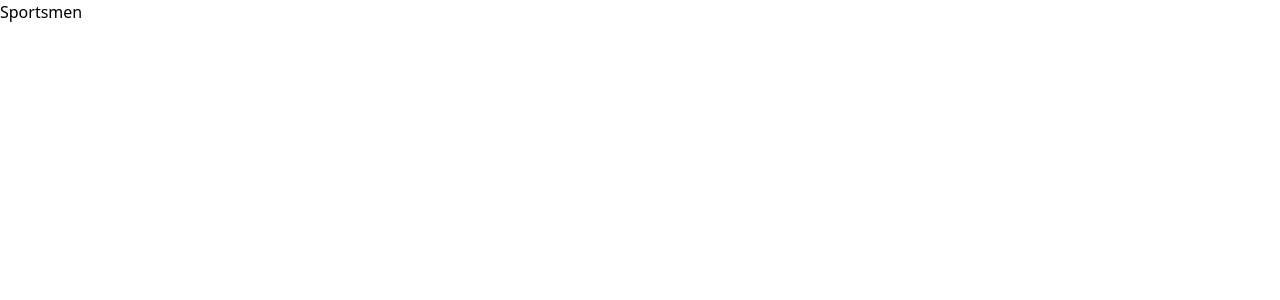
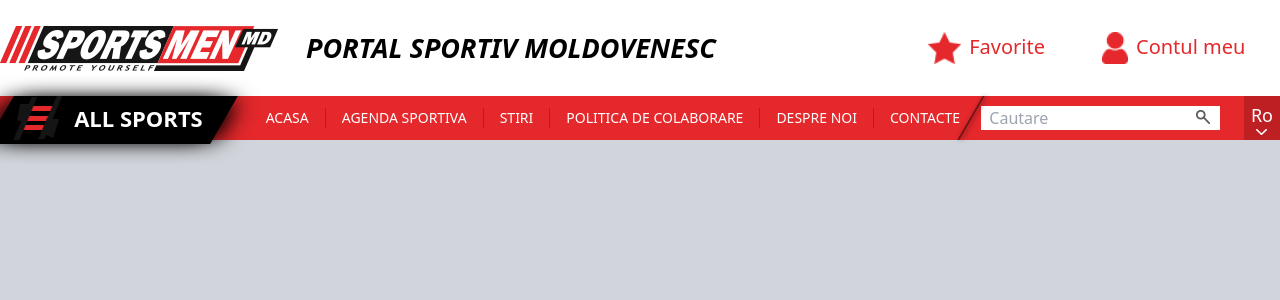
Before and after one commit to RaduAlexeev/sportsmen, a React (Create React App) app in the folder client/: page / in a window 1280 px wide. Shown: the top 300 px of the page. Built offline with nearby package versions, Linux system fonts and the light colour scheme.

Commit message:
add header

```diff
--- a/client/src/App.jsx
+++ b/client/src/App.jsx
@@ -1,9 +1,12 @@
 import React from "react";
+import Header from "./components/header/header";
+import SecondHeader from "./components/header/secondHeader";
 
 export default function App() {
   return (
-    <div>
-      <p>Sportsmen</p>
+    <div className="bg-gray-300 w-screen h-screen flex flex-col justify-start items-center ">
+      <Header />
+      <SecondHeader />
     </div>
   );
 }
--- /dev/null
+++ b/client/src/components/header/header.jsx
@@ -0,0 +1,27 @@
+import logo from "../../img/header/logo.png";
+import login from "../../img/header/login.png";
+import favorite from "../../img/header/favorite.png";
+
+export default function Header() {
+    return (
+        <div className="w-full flex justify-center items-center bg-white">
+            <div className="w-mainWidth h-24 flex justify-between items-center font-sans">
+                <div className="flex flex-row items-center justify-around">
+                    <img src={logo} alt="" />
+                    <h1 className="text-fontHeader uppercase italic font-bold ml-7">Portal sportiv moldovenesc</h1>
+                </div>
+                <div className="flex flex-row mr-8 w-80 item-center justify-between h-8 text-[20px] text-mainRed">
+                    <a className="flex flex-row" href="#" >
+                        <img className="mr-2" src={favorite} alt="image favorite" />
+                        <p>Favorite</p>
+                    </a>
+
+                    <a className="flex flex-row" href="#">
+                        <img className="mr-2" src={login} alt="image login" />
+                        <p className="w-28">Contul meu</p>
+                    </a>
+                </div>
+            </div>
+        </div>
+    );
+}
--- /dev/null
+++ b/client/src/components/header/secondHeader.jsx
@@ -0,0 +1,55 @@
+import menu from "../../img/second-header/menu.png";
+import shape from "../../img/second-header/shape.png";
+import search from "../../img/second-header/search.png";
+import vector from "../../img/second-header/vector.png";
+
+export default function SecondHeader() {
+    return (
+        <div className="w-full flex justify-center items-center h-11 bg-mainRed">
+            <div className="w-mainWidth h-full text-white flex flex-row justify-between items-center">
+                {/* for All Sports */}
+                <div className="w-56 h-12 mt-1 relative bg-black -skew-x-30 shadow-shadow-x-black ">
+                    <a className="flex flex-row items-center skew-x-30" href="#">
+                        <img className="ml-3" src={menu} alt="" />
+                        <p className="text-fontMenu font-bold ml-3 uppercase">All Sports</p>
+                    </a>
+                </div>
+
+                {/* for nav */}
+                <div className="ml-8">
+                    <ul className="flex flex-row space-x-4 uppercase text-sm">
+                        <li><a href="#">Acasa</a></li>
+                        <img src={shape} alt="|" />
+                        <li><a href="#">Agenda Sportiva</a></li>
+                        <img src={shape} alt="|" />
+                        <li><a href="#">Stiri</a></li>
+                        <img src={shape} alt="|" />
+                        <li><a href="#">Politica de colaborare</a></li>
+                        <img src={shape} alt="|" />
+                        <li><a href="#">Despre Noi</a></li>
+                        <img src={shape} alt="|" />
+                        <li><a href="#">Contacte</a></li>
+                    </ul>
+                </div>
+
+                {/* rectangle */}
+                <div className="w-0.5 h-full bg-black shadow-shadow-line -skew-x-30 opacity-50">
+                </div>
+
+                {/* for cautare */}
+                <div>
+                    <form className="">
+                        <input className="text-left pl-2 placeholder-right" type="text" placeholder="Cautare" /* value="" onChange="" */ />
+                        <button className="relative right-6" type="submit"><img src={search} alt="search" /></button>
+                    </form>
+                </div>
+
+                {/* for language */}
+                <button className="bg-burgundy h-full w-9 text-lg flex flex-col justify-center items-center">
+                    <p>Ro</p>
+                    <img src={vector} alt="vector" />
+                </button>
+            </div>
+        </div >
+    );
+}
```
